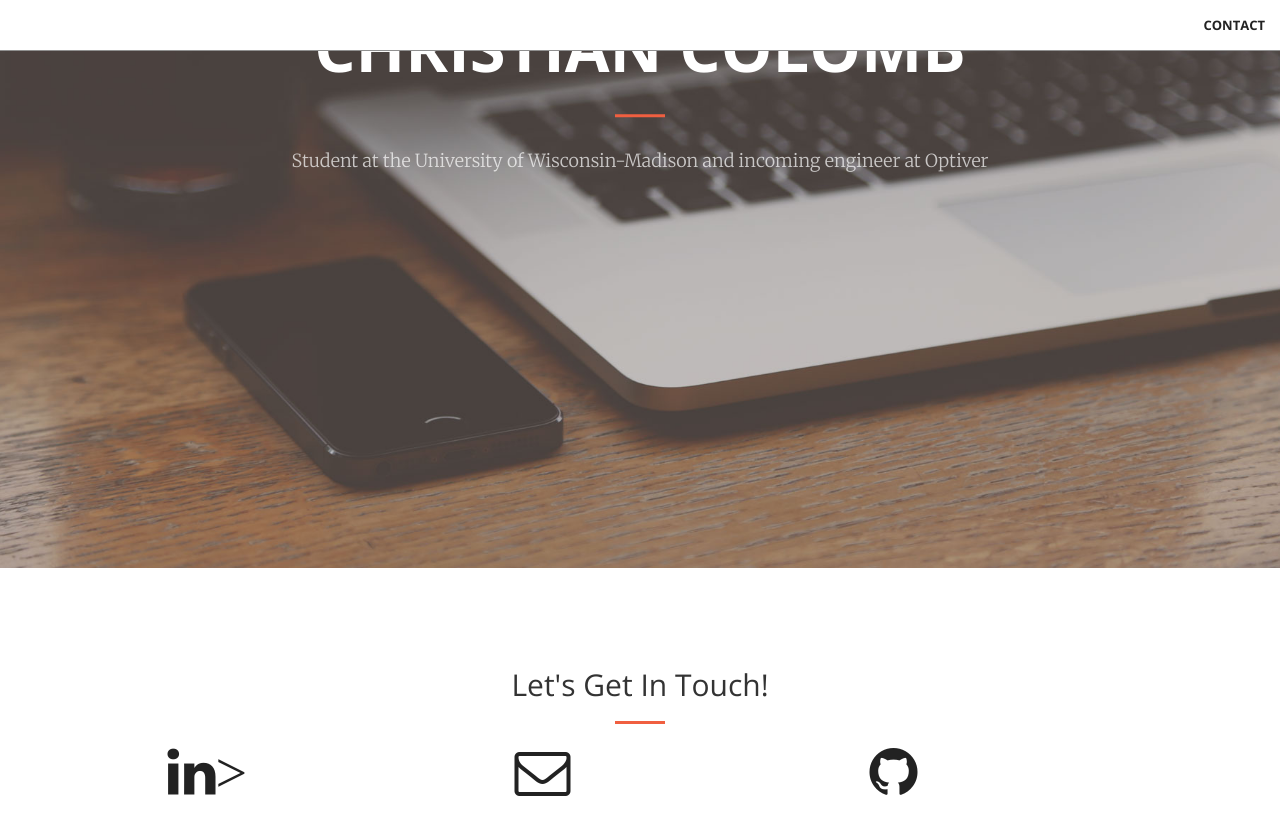
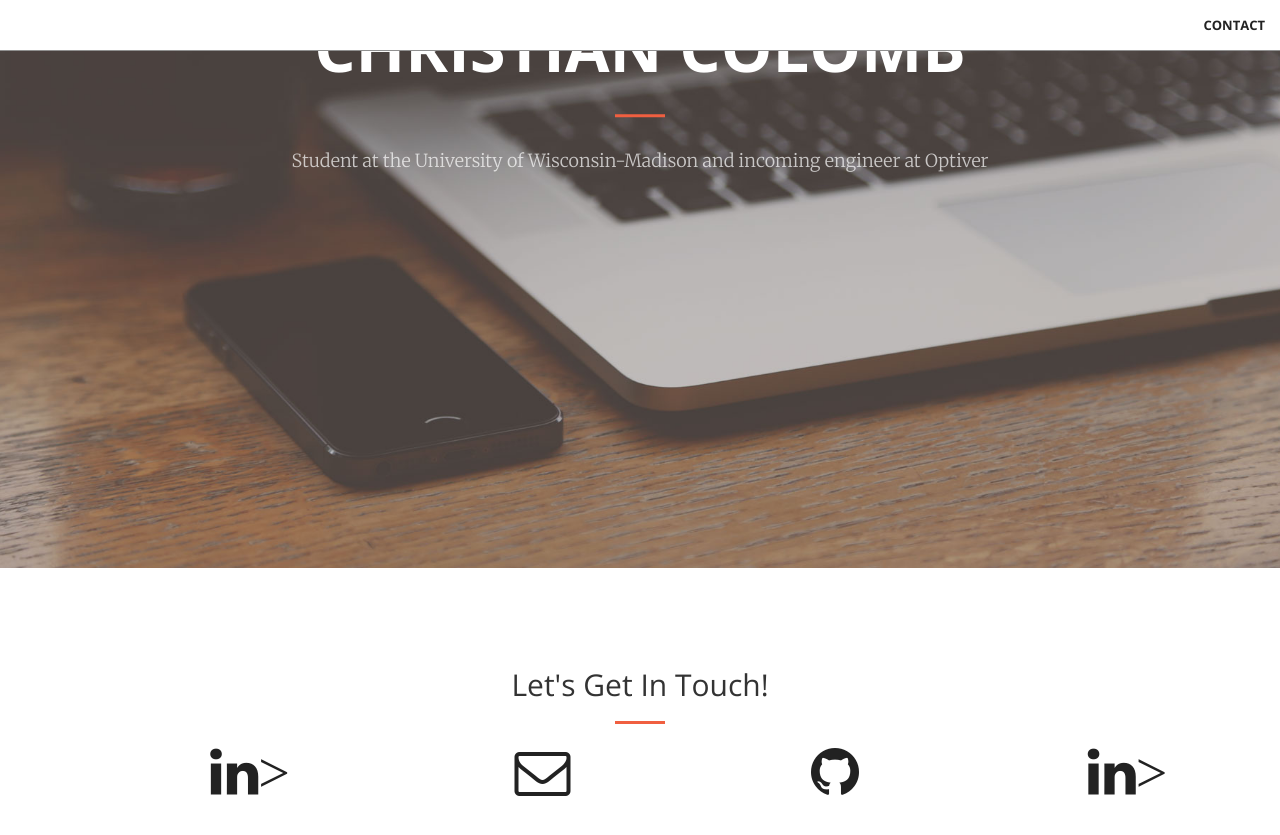
Before and after one commit to christiancolomb/ChristianColomb.github.io, a Jekyll site: the page built from index.html, in a window 1280 px wide and 900 px high, scrolled down 332 px. Shown: the top 835 px of the window. Built offline with Jekyll 4.4.1, drawn with Linux system fonts in a browser that asks for light colours.

Commit message:
Update contact.html

```diff
--- a/_includes/contact.html
+++ b/_includes/contact.html
@@ -6,7 +6,7 @@
                 <hr class="primary">
             </div>
 
-        <div class="col-lg-2 col-lg-offset-1 text-left">
+        <div class="col-lg-2 col-lg-offset-1 text-center">
             <a aria-label="My Linkedin" target="_blank" href="https://www.linkedin.com/in/christian-colomb-691072135/"><i class="icon fa fa-linkedin fa-3x wow bounceIn" data-wow-delay=".1s" <!--aria-hidden="true"-->></i></a>
         </div>
         <div class="col-lg-2 col-lg-offset-1 text-center">
@@ -14,11 +14,14 @@
             <i class="fa fa-envelope-o fa-3x wow bounceIn" data-wow-delay=".1s"></i>
             </a>
         </div>
-        <div class="col-lg-2 col-lg-offset-1 text-right">
+        <div class="col-lg-2 col-lg-offset-1 text-center">
             <a href="https://github.com/{{ site.github_username }}">
             <i class="fa fa-github fa-3x wow bounceIn" data-wow-delay=".1s"></i>
             </a>
         </div>
+        <div class="col-lg-2 col-lg-offset-1 text-center">
+            <a aria-label="My Linkedin" target="_blank" href="https://www.linkedin.com/in/christian-colomb-691072135/"><i class="icon fa fa-linkedin fa-3x wow bounceIn" data-wow-delay=".1s" <!--aria-hidden="true"-->></i></a>
+        </div>
 
     </div>
 </section>
```
